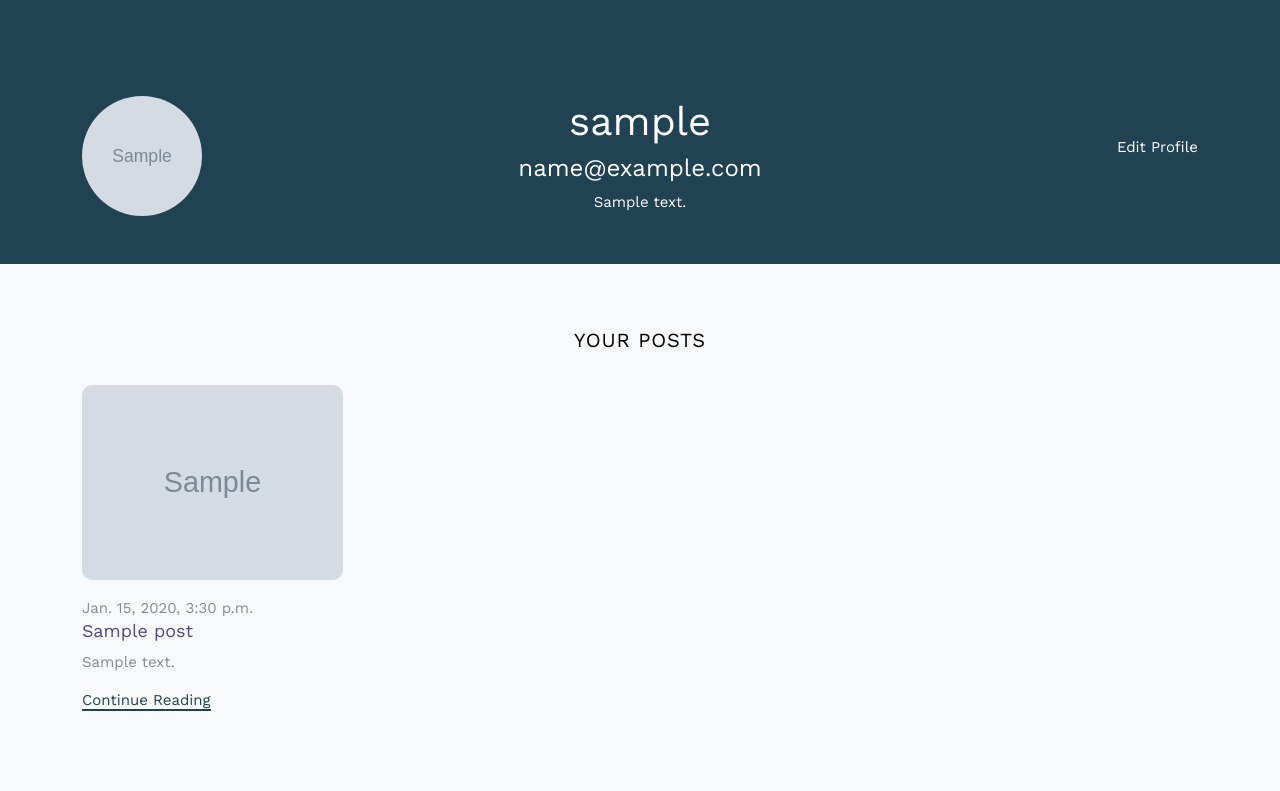
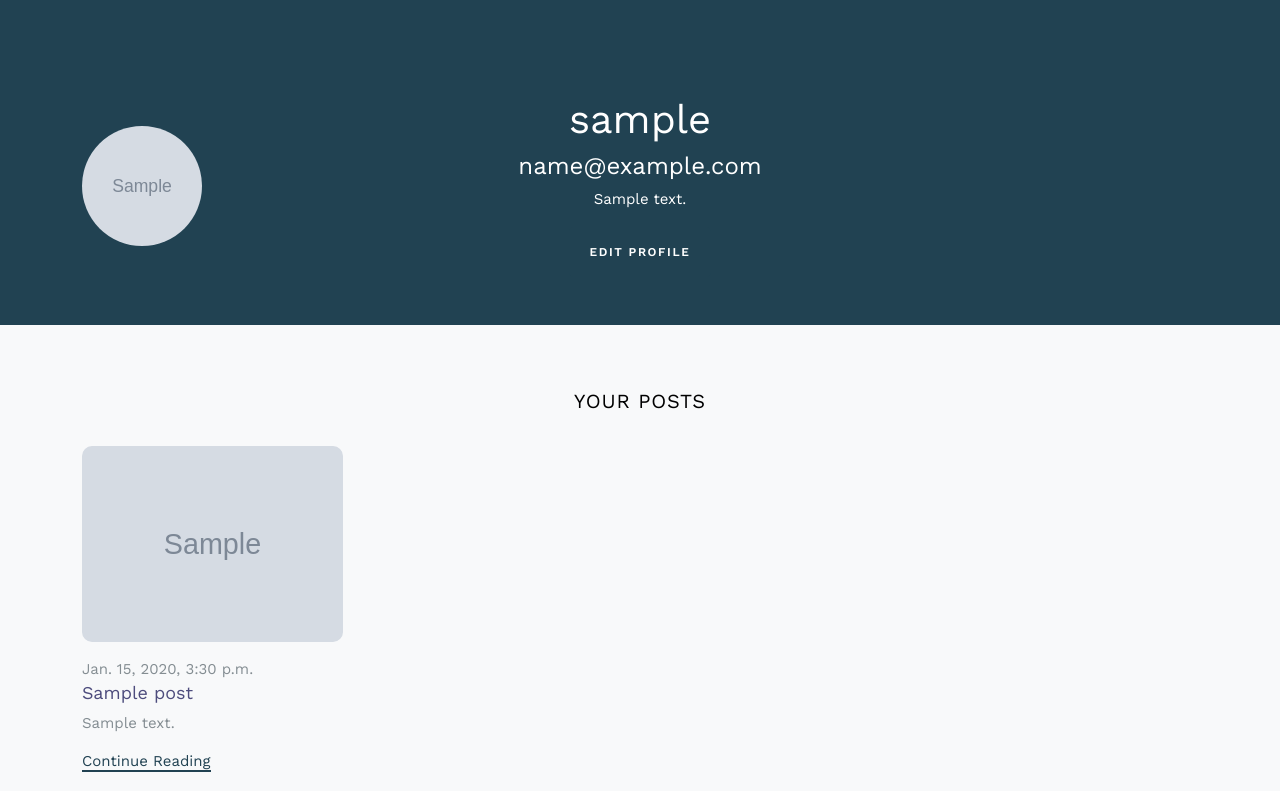
Before and after one commit to kiranvijay-jagu/vijayblog, a Django app: page /accounts/profile/1/ in a window 1280 px wide. Shown: the part 83-874 px from the top of the page. Run offline with Django 5.2, Linux system fonts and the light colour scheme; a user stored in the database is signed in; tables that the repository leaves empty hold one stand-in row (values such as "Sample post"); grey boxes marked "Sample" are stand-in pictures; some libraries are stand-ins or nearby versions; some web fonts are replaced.

Commit message:
edit profile button changed

```diff
--- a/templates/blog.html
+++ b/templates/blog.html
@@ -54,17 +54,18 @@
         <h4 class="heading mb-2">
           {{ profile_user.email }}
         </h4>
-		<p class="mb-0">{{profile.bio}}</p>
+		<p class="mb-15">{{profile.bio}}</p>
+    {% if request.user.is_authenticated  and request.user.id == profile_user.id %}
+<a class="btn btn-primary"
+   onmouseover="this.style.backgroundColor='white'; this.style.color='#495057';"
+   onmouseout="this.style.backgroundColor='transparent'; this.style.color='white';"
+   href="{% url 'edit_profile' request.user.id %}"
+   style="color:white;">
+   Edit Profile
+</a>	  {% endif %}
       </div>
 
-      <div class="col-lg-2 text-end">
-<ul class="js-clone-nav d-none d-lg-inline-block text-start site-menu mx-auto" style="list-style:none;">
-	{% if request.user.is_authenticated  and request.user.id == profile_user.id %}
-	<li><a href="{% url 'edit_profile' request.user.id %}" style="color:white;">Edit Profile</a>	</li>
-	{% endif %}
 
-						</ul>
-      </div>
 
 
 
```
